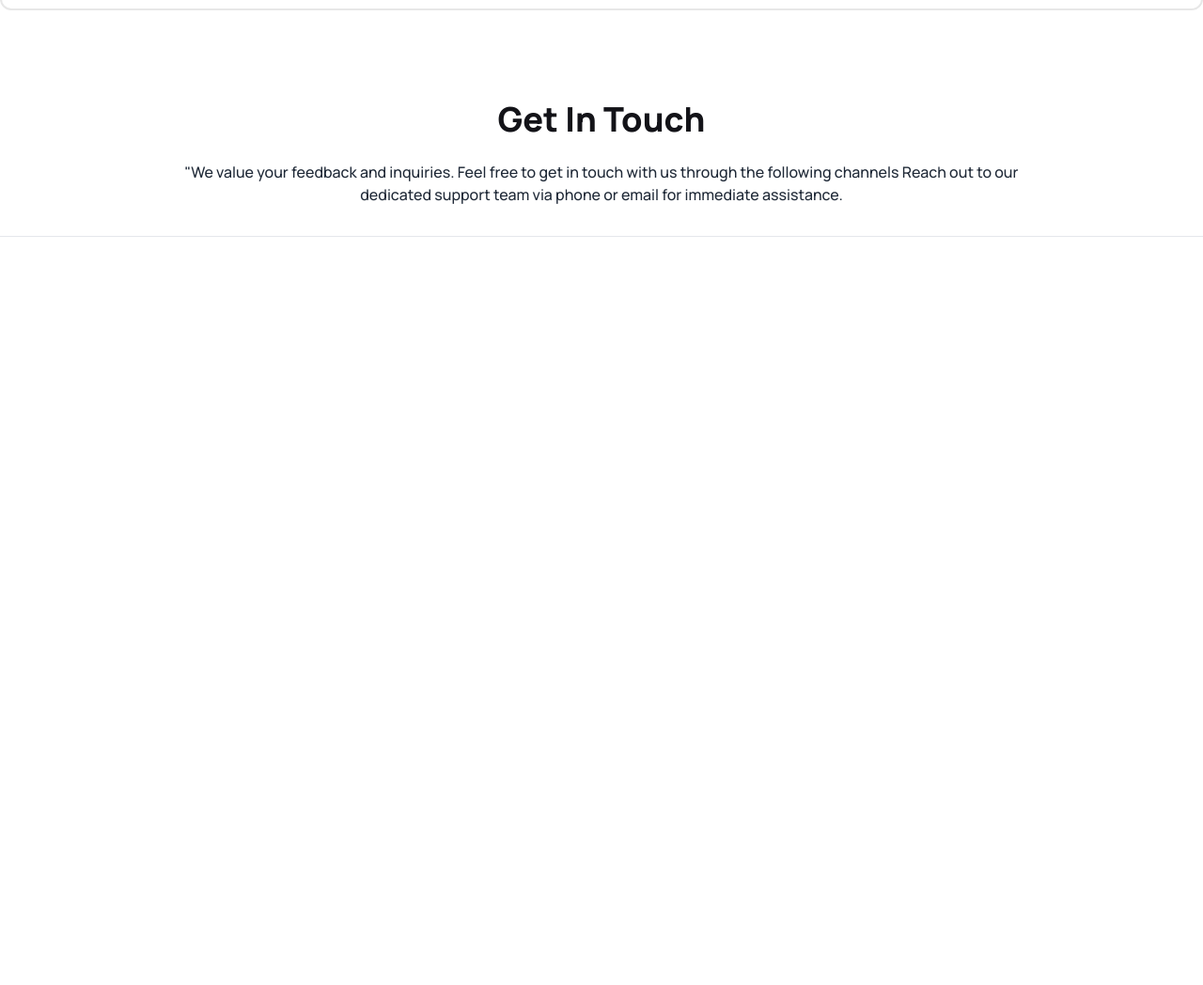
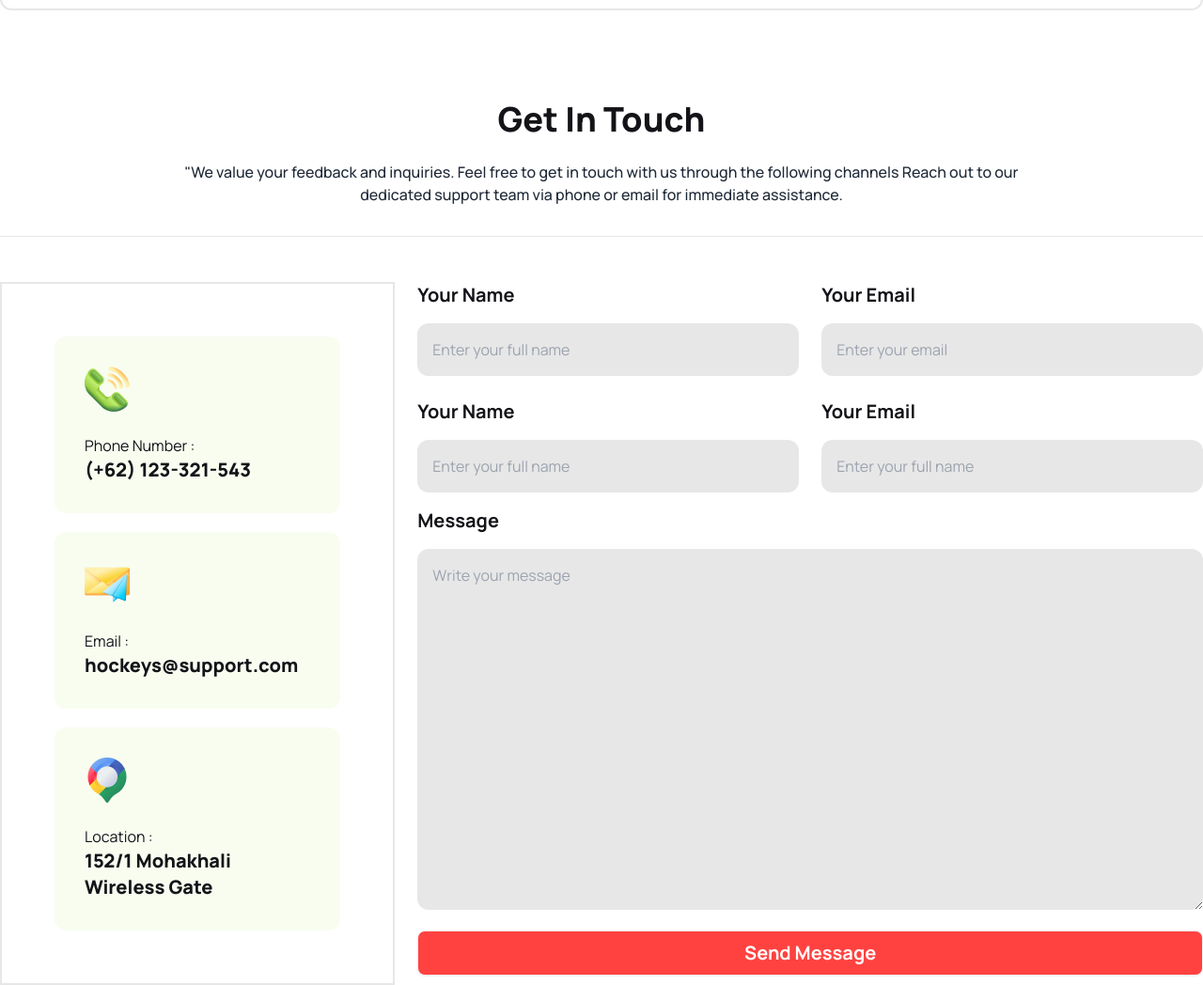
Before and after one commit to MdAlAmin212104/Assignment3, a plain HTML site: page index.html in a window 1280 px wide. Shown: the part 4854-5902 px from the top of the page at 94% size. Before the commit the page ends 5154 px from the top, so only its background shows below. Drawn offline with nearby package versions, Linux system fonts and the light colour scheme.

Commit message:
info section and contact section add

```diff
--- a/index.html
+++ b/index.html
@@ -386,6 +386,57 @@
             </section>
             <hr class="mt-8 mb-12">
 
+            <!-- info section  -->
+
+            <section class="lg:flex gap-6">
+              <div class="lg:w-4/12 space-y-5 p-14 border-2 border-[#1313181a]">
+                <div class="bg-[#bced6d1a] p-8 rounded-xl hover:bg-[#fddd5f1a]">
+                  <img src="Images/Group 1171275317.png" alt="">
+                  <h6 class="pt-6 text-[#131318]">Phone Number :
+                  <span class="block lg:text-xl font-extrabold">(+62) 123-321-543</span></h6>
+                </div>
+                <div class="bg-[#bced6d1a] p-8 rounded-xl hover:bg-[#fddd5f1a]">
+                  <img src="Images/Group 1171275318.png" alt="">
+                  <h6 class="pt-6 text-[#131318]">Email :
+                  <span class="block lg:text-xl font-extrabold">hockeys@support.com</span></h6>
+                </div>
+                <div class="bg-[#bced6d1a] p-8 rounded-xl hover:bg-[#fddd5f1a]">
+                  <img src="Images/Group 1171275321.png" alt="">
+                  <h6 class="pt-6 text-[#131318]">Location :
+                  <span class="block lg:text-xl font-extrabold">152/1 Mohakhali Wireless Gate</span></h6>
+                </div>
+
+
+              </div>
+              <div class="lg:w-8/12">
+                <div class="grid lg:grid-cols-2 gap-6">
+                  <div>
+                    <h1 class=" text-[#131318] text-xl font-bold">Your Name</h1>
+                    <input class="bg-[#1313181a] rounded-xl p-4 w-full mt-4" type="text" placeholder="Enter your full name" >
+                  </div>
+                  <div>
+                    <h1 class=" text-[#131318] text-xl font-bold">Your Email</h1>
+                    <input class="bg-[#1313181a] rounded-xl p-4 w-full mt-4" type="text" placeholder="Enter your email" >
+                  </div>
+                  <div>
+                    <h1 class=" text-[#131318] text-xl font-bold">Your Name</h1>
+                    <input class="bg-[#1313181a] rounded-xl p-4 w-full mt-4" type="text" placeholder="Enter your full name" >
+                  </div>
+                  <div>
+                    <h1 class=" text-[#131318] text-xl font-bold">Your Email</h1>
+                    <input class="bg-[#1313181a] rounded-xl p-4 w-full mt-4" type="text" placeholder="Enter your full name" >
+                  </div>
+                </div>
+                <h1 class=" text-[#131318] text-xl font-bold pt-4">Message</h1>
+                <textarea class="w-full bg-[#1313181a] p-4 rounded-xl mt-4 h-96" name="" id="" cols="30" rows="10" placeholder="Write your message"></textarea>
+                <button class="btn bg-[#FF4240] w-full mt-4 text-[#FFF] text-xl font-bold justify-center">Send Message</button>
+
+              </div>
+            </section>
+
+
+
+
       </main>
       <footer>
 
```
